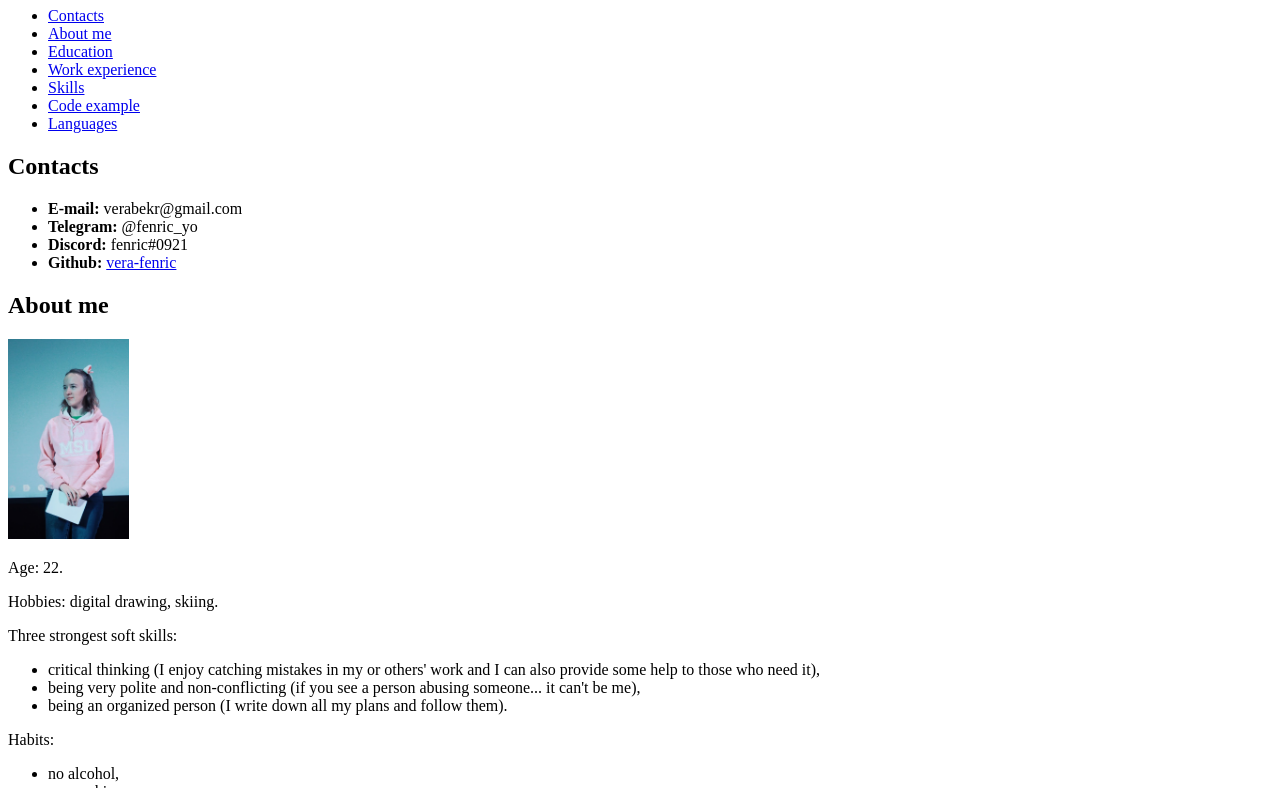
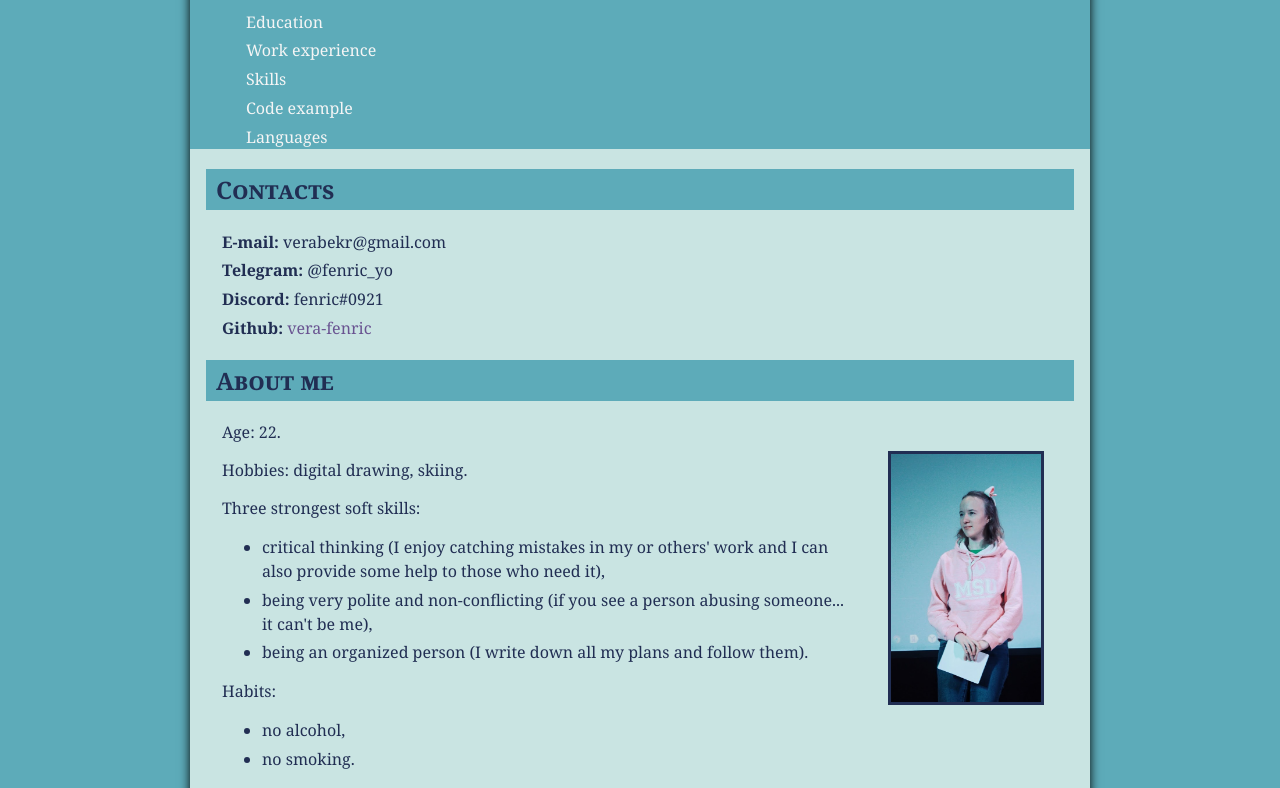
Before and after one commit to vera-fenric/rsschool-cv, a plain HTML site: page index.html in a window 1280 px wide. Shown: the part 99-887 px from the top of the page. Drawn offline with Linux system fonts and the light colour scheme.

Commit message:
feat: css

```diff
--- a/index.html
+++ b/index.html
@@ -7,27 +7,28 @@
     <link rel="stylesheet" href="styles/slyles.css">
     <meta name="description" content="CV Bekresheva Vera">
     <meta property="og:image" content="images/my_photo.jpg">
+    <meta name="viewport" content="width=device-width, initial-scale=1">
 </head>
 <body>
     <header>
-        <img src="logo.png" alt="Логотип">
+        <!--<img src="logo.png" alt="Логотип">-->
         <h1>Bekresheva Vera</h1>
         <nav>
-            <ul>
-                <li><a href="#contacts">Contacts</a></li>
-                <li><a href="#about">About me</a></li>
-                <li><a href="#edu">Education</a></li>
-                <li><a href="#exp">Work experience</a></li>
-                <li><a href="#skills">Skills</a></li>
-                <li><a href="#code">Code example</a></li>
-                <li><a href="#lang">Languages</a></li>
+            <ul id="nav-list">
+                <li><a class="nav-link" href="#contacts">Contacts</a></li>
+                <li><a class="nav-link" href="#about">About me</a></li>
+                <li><a class="nav-link" href="#edu">Education</a></li>
+                <li><a class="nav-link" href="#exp">Work experience</a></li>
+                <li><a class="nav-link" href="#skills">Skills</a></li>
+                <li><a class="nav-link" href="#code">Code example</a></li>
+                <li><a class="nav-link" href="#lang">Languages</a></li>
             </ul>
         </nav>
     </header>
     <main>
-        <section id="contacts" class="Contacts">
+        <section id="contacts">
             <h2>Contacts</h2>
-            <ul>
+            <ul id="contacts-list">
                 <li><b>E-mail:</b> verabekr@gmail.com</li>
                 <li><b>Telegram:</b> @fenric_yo</li>
                 <li><b>Discord:</b> fenric#0921</li>
@@ -35,9 +36,9 @@
             </ul>
         </section>
 
-        <section id="about" class="About me">
+        <section id="about">
             <h2>About me</h2>
-            <img src="images/my_photo.jpg" alt="My photo" height="200">
+            <img id="me" src="images/my_photo.jpg" alt="My photo" height="200">
             <p>Age: 22.</p>
             <p>Hobbies: digital drawing, skiing.</p>
             <p>Three strongest soft skills:</p>
@@ -53,10 +54,10 @@
                     <li>no smoking.</li>
                 </ul>
         </section>
-        <section id="edu" class="Education">
+        <section id="edu">
             <h2>Education</h2>
             <p>Russia, MSU, The Faculty of Computational Mathematics and Cybernetics, '22</p>
-            <img src="https://cdn21.img.ria.ru/images/07e5/05/09/1731610485_0:160:3072:1888_1920x0_80_0_0_c003482deafb9678a6a02b23196d4d12.jpg" alt="MSU" width="600">
+            <img id="msu" src="https://cdn21.img.ria.ru/images/07e5/05/09/1731610485_0:160:3072:1888_1920x0_80_0_0_c003482deafb9678a6a02b23196d4d12.jpg" alt="MSU">
             <p>My programming courses here are:</p>
                 <ul>
                     <li>Algorithms and algorithmic languages, Pascal:)</li>
@@ -69,13 +70,12 @@
                 </ul>
 
         </section>
-        <section id="exp" class="Work experience">
+        <section id="exp">
             <h2>Work experience</h2>
             <p>I don't have any work experience as a <i>developer</i>, but I worked as a <i>tutor</i> for children preparing them for the exams, and as a <i>teacher</i> in <a href="https://www.formulo.org">Formula of Unity</a>.</p>
             <p>In my uni I've made some studying tasks</p>
             <blockquote>
                 <p>I'm not sure if it works correctly, but I'll make it prettier to the time I make real CV.</p>
-                <p>Anyway, you can see my <i>real</i> code examples here</p>
             </blockquote>
                 <ul>
                     <li><a href="https://github.com/vera-fenric/spring2020">Simple Server</a> (C++)</li>
@@ -83,7 +83,7 @@
                     <li><a href="https://github.com/vera-fenric/Lab6">App with UI for Windows</a>  - practical task for learing SOLID, MVVM pattern (C#, XAML)</li>
                 </ul>
         </section>
-        <section id="skills" class="Skills">
+        <section id="skills">
             <h2>Skills</h2>
                 <ul>
                     <li>Git, GitHub</li>
@@ -91,25 +91,25 @@
                     <li>Some XAML</li>
                     <li>SOLID</li>
                     <li>MVVM pattern</li>
-                    <li>HTML, CSS, JavaScript ?</li>
+                    <li>HTML, CSS, JavaScript</li>
                     <li>I know how to Google:)</li>
                 </ul>
         </section>
-        <section id="code" class="Code example">
+        <section id="code">
             <h2>Code example</h2>
             <p>This is my one-line solution for <a href="https://www.codewars.com/kata/56747fd5cb988479af000028">this kata</a>.</p>
-            <code>
-                    function getMiddle(s)
-                    {
-                        return s.substr(s.length/2-1+s.length%2/2,2-s.length%2);
-                    }
-            </code>
+            <pre id="code-example"><code>
+function getMiddle(s)
+{
+    return s.substr(s.length/2-1+s.length%2/2,2-s.length%2);
+}
+            </code></pre>
             <blockquote><p>
                 Usually, I don't use the shortest solution because it's harder to understand. I enjoy clear understandable code, and I can't imagine my life without comments.
             </p></blockquote>
 
         </section>
-        <section id="lang" class="Languages">
+        <section id="lang">
             <h2>Languages</h2>
                 <ul>
                     <li>
--- a/styles/slyles.css
+++ b/styles/slyles.css
@@ -0,0 +1,100 @@
+:root{
+    --nav-add-color: rgb(105, 83, 145);
+    --nav-color: rgb(235, 172,176);
+    --main-color: rgb(201, 228, 226);
+    --bg-color: rgb(93, 171, 185);
+    --text-color: rgb(33,46,83);
+}
+body{
+    background-color: var(--main-color);
+    box-shadow: 0px 0px 10px black;
+    margin: 0px;
+    max-width: 900px;
+    width: 100%;
+    height: auto;
+    margin-left: auto;
+    margin-right: auto;
+    display: block;
+}
+html {
+    background-color: var(--bg-color); //antiquewhite;
+    font-family: Georgia, 'Times New Roman', Times, serif;
+    color: var(--text-color);
+}
+section{
+    margin: 0px 16px;
+}
+
+#me{
+    float: right;
+    margin: 30px;
+    width: 100%;
+    height: auto;
+    max-width: 150px;
+    border: 3px solid var(--text-color);
+}
+#msu{
+    max-width: 600px;
+    width: 100%;
+    height: auto;
+    margin-left: auto;
+    margin-right: auto;
+    display: block;
+    border: 3px solid var(--text-color);
+}
+nav {
+    background-color: var(--bg-color);
+}
+#nav-list{
+    list-style-type: none;
+}
+#contacts-list{
+    list-style-type: none;
+    margin: 0px;
+    padding: 0px 16px;
+}
+li{
+    margin-bottom: 0.3em;
+}
+.nav-link{
+    color: whitesmoke;
+}
+p{
+    padding: 0px 16px;
+}
+ul{
+    line-height: 1.5;
+    margin: 0px 16px;
+}
+h1{
+    font-variant: small-caps;
+    background-color: var(--text-color);
+    color: white;
+    padding: 4px 10px;
+    text-align: center;
+    margin: 0px;
+}
+
+#code-example{
+    background-color: rgba(255, 255, 255, 0.5);
+    border: 1px solid var(--text-color);
+    margin: 16px;
+    padding: 0px 32px;
+}
+
+blockquote{
+    opacity: 0.5;
+    font-style: italic;
+    margin: 0px;
+}
+
+h2{
+    font-variant: small-caps;
+    background-color: var(--bg-color);
+    padding: 4px 10px;
+}
+
+a{
+    text-decoration: none;
+    color: var(--nav-add-color);
+}
```
